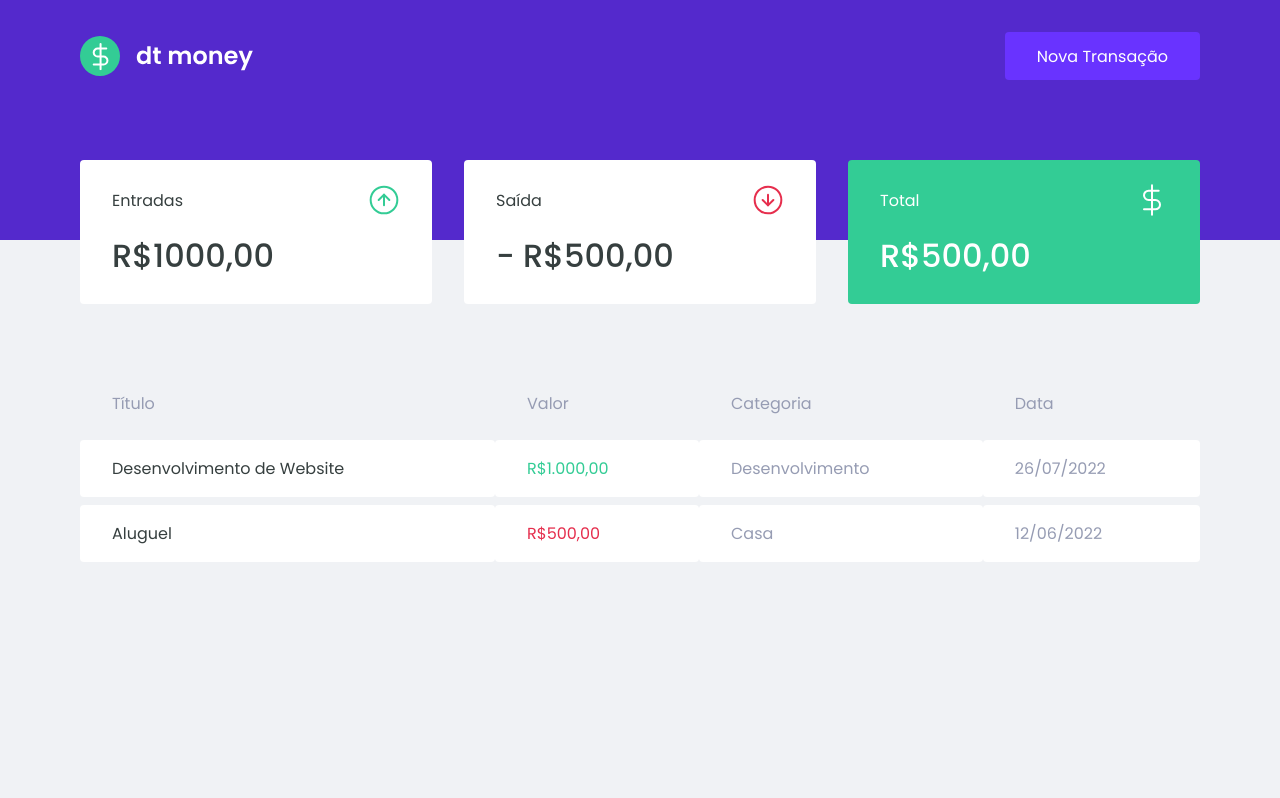
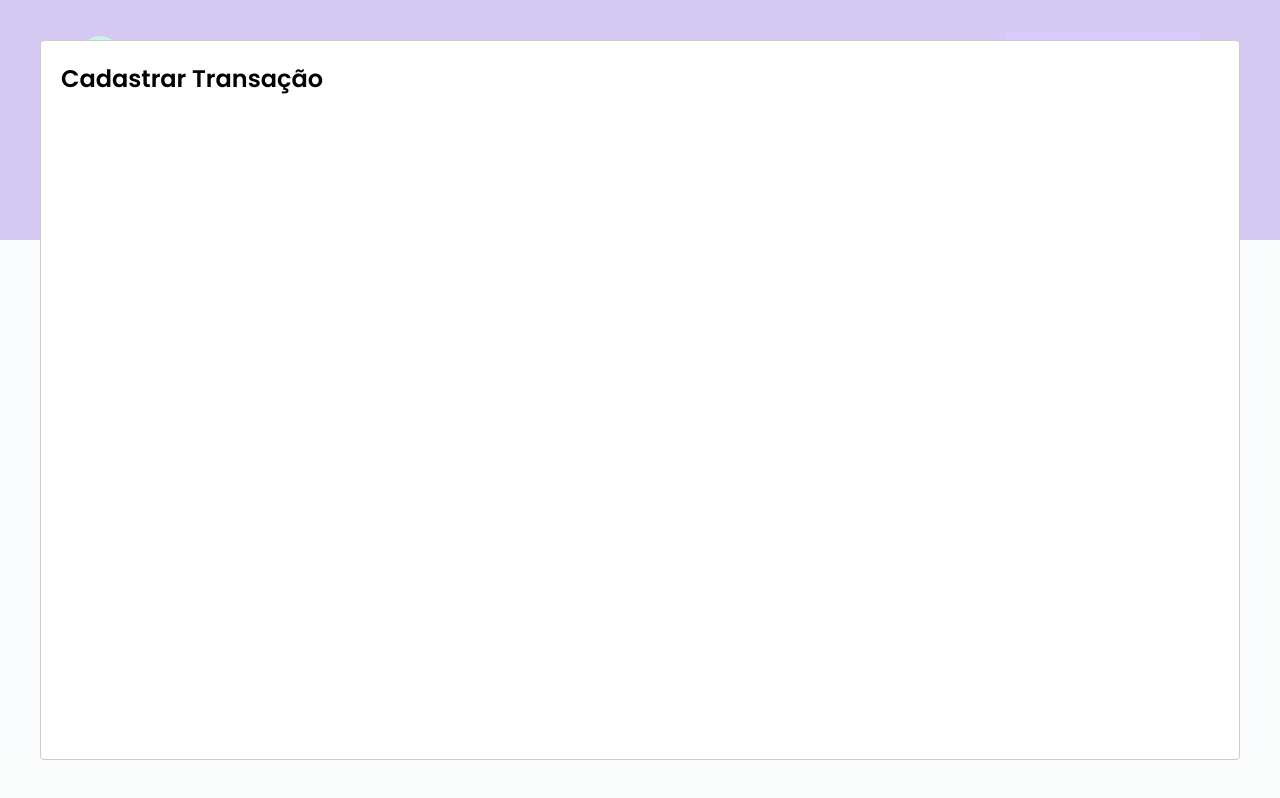
Before and after one commit to Kayke-Fujinaka/dt-money, a React (Create React App) app: page / in a window 1280 px wide. Both pictures are taken after a click on the button "Nova Transação". Built offline with nearby package versions, Linux system fonts and the light colour scheme; no server answers; what miragejs would draw is missing.

Commit message:
feat: start modal

```diff
--- a/package.json
+++ b/package.json
@@ -13,6 +13,7 @@
     "miragejs": "^0.1.45",
     "react": "^18.2.0",
     "react-dom": "^18.2.0",
+    "react-modal": "^3.15.1",
     "react-scripts": "5.0.1",
     "styled-components": "^5.3.5",
     "web-vitals": "^2.1.0"
@@ -25,6 +26,7 @@
     "@types/node": "^16.7.13",
     "@types/react": "^18.0.0",
     "@types/react-dom": "^18.0.0",
+    "@types/react-modal": "^3.13.1",
     "@types/styled-components": "^5.1.25",
     "typescript": "^4.4.2"
   },
--- a/src/components/Header/index.tsx
+++ b/src/components/Header/index.tsx
@@ -1,13 +1,29 @@
-import logoImg from "../../assets/logo.svg"
-import * as S from "./styles"
+import { useState } from "react";
+import Modal from 'react-modal';
+import logoImg from "../../assets/logo.svg";
+import * as S from "./styles";
 
 export function Header() {
+  const [isNewTransactionModalOpen, setIsNewTransactionModalOpen] = useState(false);
+
+  function handleOpenNewTransactionModal() {
+    setIsNewTransactionModalOpen(true)
+  }
+
+  function handleCloseNewTransactionModal() {
+    setIsNewTransactionModalOpen(false)
+  }
+
   return (
     <S.Container>
       <S.Content>
         <img src={logoImg} alt="icon dt money" />
-            <button type="button">Nova Transação</button>
+        <button type="button" onClick={handleOpenNewTransactionModal}>Nova Transação</button>
+
+        <Modal isOpen={isNewTransactionModalOpen} onRequestClose={handleCloseNewTransactionModal}>
+          <h2>Cadastrar Transação</h2>
+        </Modal>
       </S.Content>
     </S.Container>
-    )
+  );
 }
```
Also changed, not shown: 1 other file (tests, documents, lock files or other folders). Lines whose indentation alone changed are shown as unchanged.
